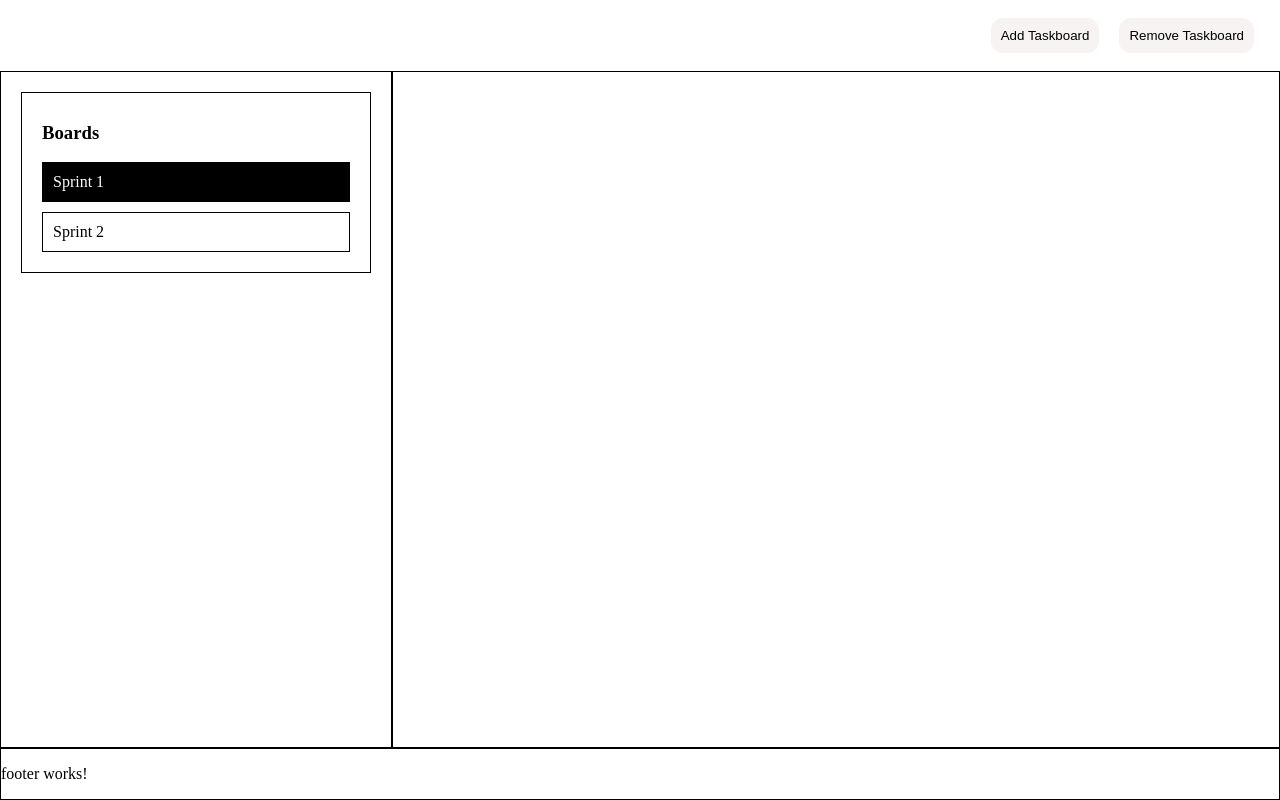
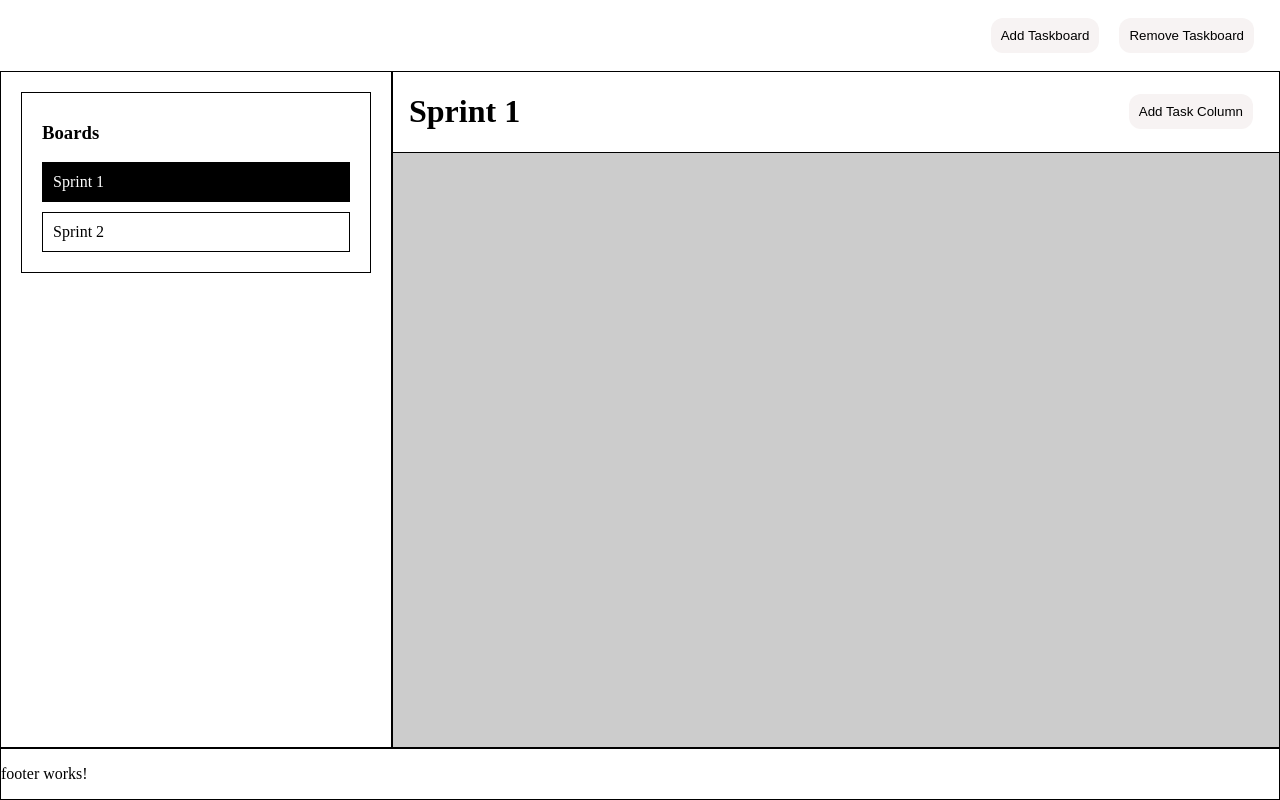
Before and after one commit to shaunzo/kanbanBoard, an Angular app: page / in a window 1280 px wide. Built offline with nearby package versions, Linux system fonts and the light colour scheme; what angular-svg-icon would draw is missing.

Commit message:
MAde TaskBoard Header Dynamic

```diff
--- a/src/app/modal/modal.component.html
+++ b/src/app/modal/modal.component.html
@@ -12,7 +12,7 @@
     </ng-container>
 
     <ng-container *ngSwitchCase="'component'">
-      <ng-container *ngComponentOutlet="content"></ng-container>
+      <ng-container *ngComponentOutlet="content; injector: myInjector"></ng-container>
     </ng-container>
 
   </ng-container>
--- a/src/app/modal/modal.component.ts
+++ b/src/app/modal/modal.component.ts
@@ -1,4 +1,4 @@
-import { Component, OnInit, TemplateRef, Type, ViewChild, ElementRef } from '@angular/core';
+import { Component, OnInit, TemplateRef, Type, ViewChild, ElementRef, Injector, ReflectiveInjector, Injectable } from '@angular/core';
 import { ModalOverlayRef } from './modalOverlayRef';
 
 @Component({
@@ -11,8 +11,10 @@ export class ModalComponent implements OnInit {
   contentType: 'template' | 'string' | 'component';
   content: string | TemplateRef<any> | Type<any>;
   context;
+  myInjector: Injector;
 
-  constructor(private ref: ModalOverlayRef) { }
+  constructor(private ref: ModalOverlayRef) {
+  }
 
   ngOnInit(): void {
 
--- a/src/app/tasks/services/tasks.service.ts
+++ b/src/app/tasks/services/tasks.service.ts
@@ -36,11 +36,14 @@ export class TasksService {
   }
 
   setActiveBoard(id: string) {
-    const index = this.taskBoards.filter((item, i) => {
+    let index = null;
+    for (let i = 0; i < this.taskBoards[0].length; i++) {
+      let item = this.taskBoards[0][i];
       if (item.id === id) {
-        this.currentActiveBoardIndex$.next(i);
+        index = i;
       }
-    });
+    }
+    this.currentActiveBoardIndex$.next(index);
   }
 
 
--- /dev/null
+++ b/src/app/tasks/task-board/add-task-column/add-task-column.component.html
@@ -0,0 +1 @@
+<p>add-task-column works!</p>
--- /dev/null
+++ b/src/app/tasks/task-board/add-task-column/add-task-column.component.ts
@@ -0,0 +1,15 @@
+import { Component, OnInit, Input } from '@angular/core';
+
+@Component({
+  selector: 'app-add-task-column',
+  templateUrl: './add-task-column.component.html',
+  styleUrls: ['./add-task-column.component.scss']
+})
+export class AddTaskColumnComponent implements OnInit {
+
+  constructor() { }
+
+  ngOnInit(): void {
+  }
+
+}
--- a/src/app/tasks/task-board/task-board.component.html
+++ b/src/app/tasks/task-board/task-board.component.html
@@ -1,3 +1,15 @@
+<ng-container *ngIf="taskBoards.length > 0">
+  <div class="taskBoardContainer flex-vertical-stack">
+    <div class="taskBoard-header flex-horizontal-stack">
+      <h1>{{ currentTaskBoardData.name }}</h1>
+      <div class="flex-fill-space"></div>
+      <div class="flex-vertical-stack flex-vertical-center">
+        <button (click)="addColumn(currentActiveBoardIndex)">Add Task Column</button>
+      </div>
+    </div>
+  </div>
+</ng-container>
+
 <div *ngIf="taskBoards.length === 0">
   <p data-test="noTaskBoardsMessage">You have no boards.</p>
   <button (click)="addTaskBoard()" data-test="createBoardButton">Create one!</button>
--- a/src/app/tasks/task-board/task-board.component.scss
+++ b/src/app/tasks/task-board/task-board.component.scss
@@ -5,4 +5,18 @@
   flex-grow: 1;
   align-items: center;
   justify-content: center;
+
+  .taskBoardContainer {
+    background-color: #ccc;
+    display: flex;
+    flex-direction: column;
+    width: 100%;
+    height: 100%;
+
+    .taskBoard-header {
+      background-color: #fff;
+      padding: 0 16px;
+      border-bottom: 1px solid #000;
+    }
+  }
 }
--- a/src/app/tasks/task-board/task-board.component.ts
+++ b/src/app/tasks/task-board/task-board.component.ts
@@ -3,6 +3,8 @@ import { ITaskBoard  } from './interfaces/task-board';
 import { AddTaskBoardComponent } from '../add-task-board/add-task-board.component';
 import { ModalService } from '../../modal/services/modal.service';
 import { TasksService } from '../services/tasks.service';
+import { IColumn } from './interfaces/column';
+import { AddTaskColumnComponent } from './add-task-column/add-task-column.component';
 
 @Component({
   selector: 'app-task-board',
@@ -11,12 +13,30 @@ import { TasksService } from '../services/tasks.service';
 })
 export class TaskBoardComponent implements OnInit {
 
-  taskBoards:ITaskBoard[] = [];
+  currentActiveBoardIndex: number;
+
+  taskBoards: ITaskBoard[] = [];
+  title: string;
+  columns: IColumn[];
+
+  currentTaskBoardData: ITaskBoard;
 
   constructor( private modal: ModalService, private tasksService: TasksService) { }
 
   ngOnInit(): void {
     this.getTaskBoards();
+
+    this.tasksService.currentActiveBoardIndex$.subscribe(boardIndex => {
+      this.currentActiveBoardIndex = boardIndex;
+
+      this.currentTaskBoardData = {
+        id: this.taskBoards[this.currentActiveBoardIndex].id,
+        name: this.taskBoards[this.currentActiveBoardIndex].name,
+        columns: this.taskBoards[this.currentActiveBoardIndex].columns
+      };
+
+    });
+
   }
 
   addTaskBoard() {
@@ -29,4 +49,11 @@ export class TaskBoardComponent implements OnInit {
     });
   }
 
+  addColumn(boardId: number ) {
+    const ref = this.modal.open(AddTaskColumnComponent , boardId, 400);
+    ref.afterClosed$.subscribe(res => {
+      console.log(res);
+    });
+  }
+
 }
--- a/src/styles/base/_base.scss
+++ b/src/styles/base/_base.scss
@@ -12,4 +12,5 @@ button {
   border-radius: 12px;
   outline: none;
   cursor: pointer;
+  max-height: 35px;
 }
--- a/src/styles/layout/_utilities.scss
+++ b/src/styles/layout/_utilities.scss
@@ -11,3 +11,7 @@
 .flex-fill-space {
   flex-grow: 1;
 }
+
+.flex-vertical-center {
+  justify-content: center;
+}
```
Also changed, not shown: src/app/tasks/tasks.module.ts (+8 -2 lines), src/app/tasks/task-board/add-task-column/add-task-column.component.scss (added), 2 other files (tests, documents, lock files or other folders).
